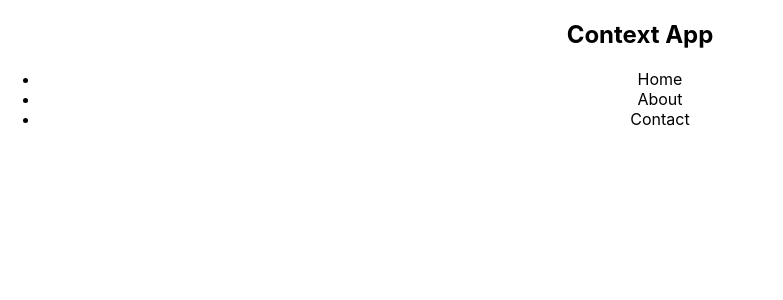
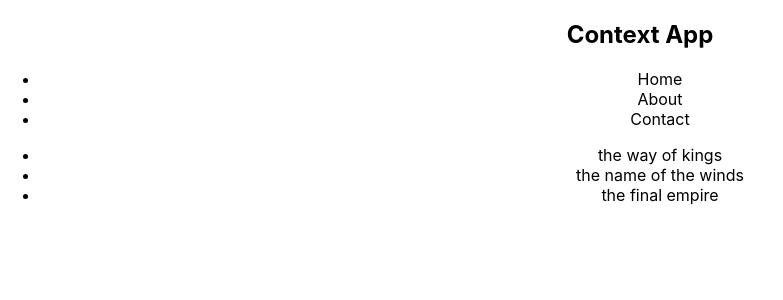
Before and after one commit to JohnKimaiyo/react_vol_5, a React (Create React App) app: page / in a window 1280 px wide. Shown: the top 300 px of the page, without its empty margins (0-783 px from the left). Built offline with nearby package versions, Linux system fonts and the light colour scheme.

Commit message:
booklist component

```diff
--- a/src/App.js
+++ b/src/App.js
@@ -2,12 +2,13 @@
 import Navbar from "./component/Navbar";
 
 import "./App.css";
-
+import BookList from "./component/BookList";
 
 function App() {
   return (
     <div className="App">
-      <Navbar/>
+      <Navbar />
+      <BookList />
     </div>
   );
 }
--- /dev/null
+++ b/src/component/BookList.js
@@ -0,0 +1,17 @@
+import React, { Component } from "react";
+
+class BookList extends Component {
+  render() {
+    return (
+      <div className="book-list">
+        <ul>
+          <li>the way of kings</li>
+          <li>the name of the winds</li>
+          <li>the final empire</li>
+        </ul>
+      </div>
+    );
+  }
+}
+
+export default BookList;
```
